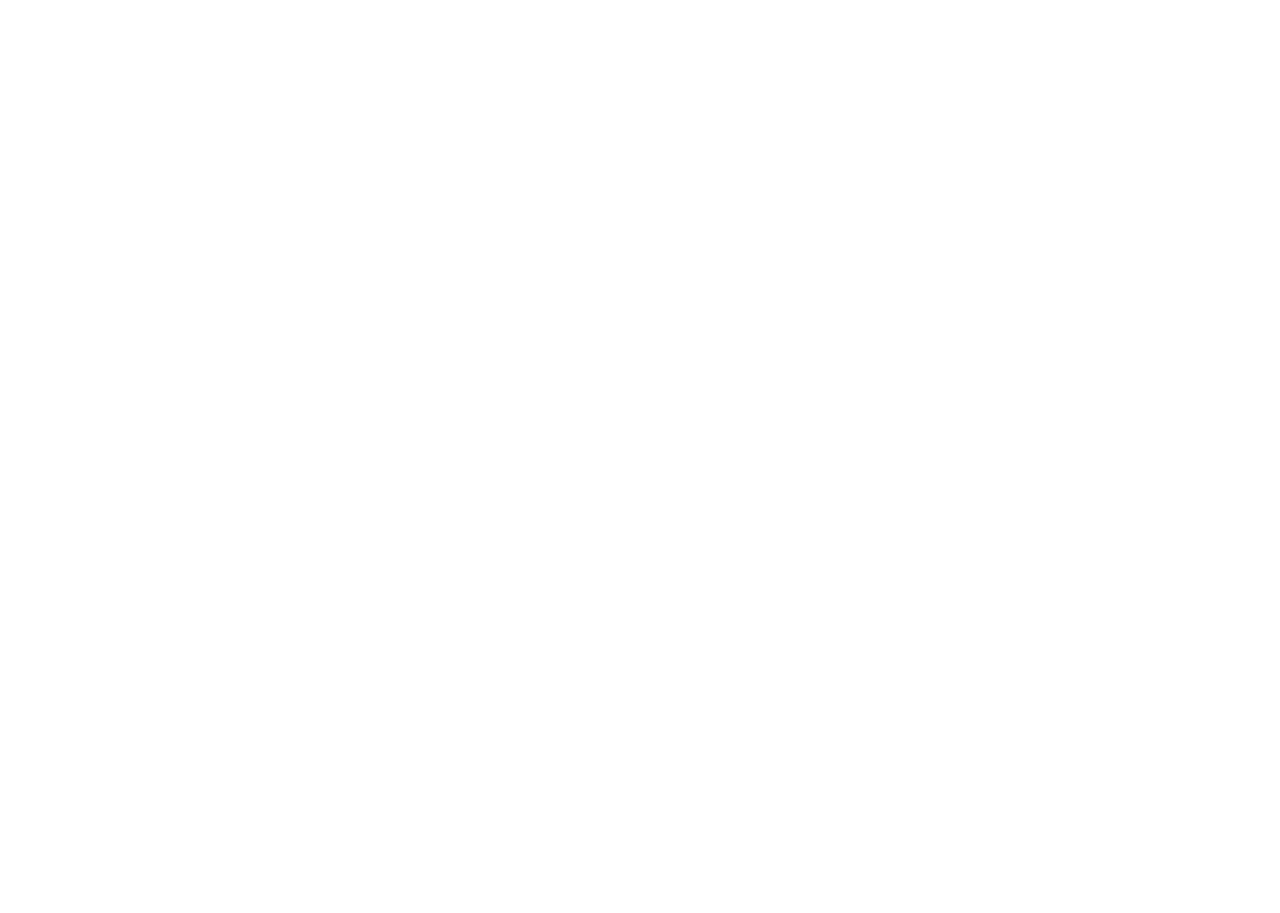
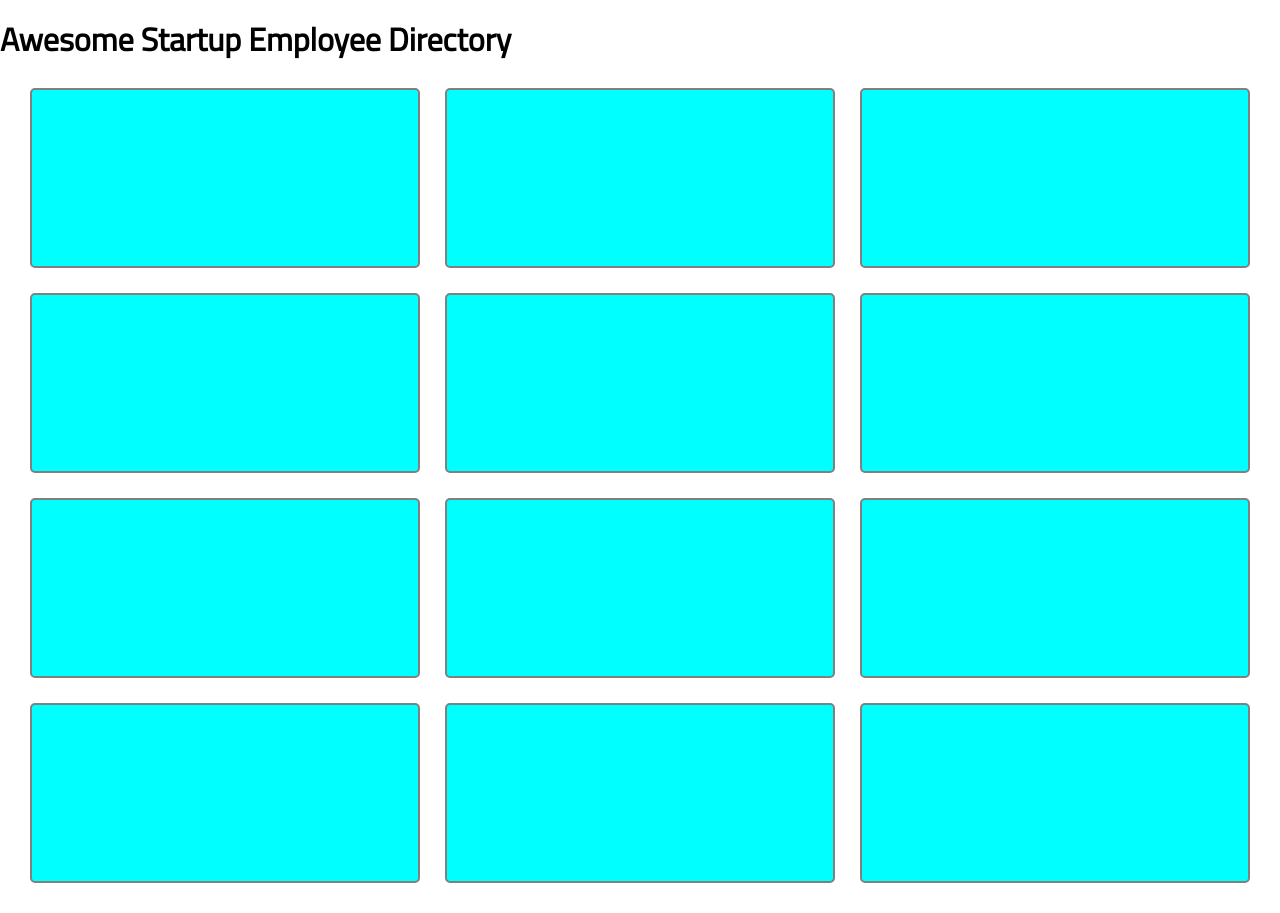
Before and after one commit to GiuseppeOcello/Project_8, a plain HTML site: page index.html in a window 1280 px wide. Before the commit the page ends 800 px from the top, so only its background shows below. Drawn offline with Linux system fonts and the light colour scheme.

Commit message:
Preliminary HTML and CSS laid out.

```diff
--- a/css/style.css
+++ b/css/style.css
@@ -0,0 +1,29 @@
+*,
+*::before,
+*::after {
+   box-sizing: border-box;
+   margin: 0px;
+   padding: 0px;
+   font-family: 'Titillium Web', sans-serif;
+}
+
+main {
+   margin: 30px ;
+
+   display: grid;
+   grid-template-columns: repeat(3, minmax(300px, 400px));
+   grid-auto-columns: minmax(300px, 400px);
+   gap: 25px;
+   justify-content: center;
+   justify-items: center;
+   align-content: center;
+}
+
+div {
+   width: 100%;
+   height: 180px;
+   background-color: aqua;
+   border: 2px solid gray;
+   border-radius: 5px;
+
+}
--- a/index.html
+++ b/index.html
@@ -17,7 +17,21 @@
     <title>Awesome Startup Employee Directory</title>
 </head>
 <body>
-
+    <h1>Awesome Startup Employee Directory</h1>
+    <main>
+        <div></div>
+        <div></div>
+        <div></div>
+        <div></div>
+        <div></div>
+        <div></div>
+        <div></div>
+        <div></div>
+        <div></div>
+        <div></div>
+        <div></div>
+        <div></div>
+    </main>
 
 
 
```
Also changed, not shown: employee_directory_v1/employee_directory.png (added), employee_directory_v1/employee_overlay.png (added).
